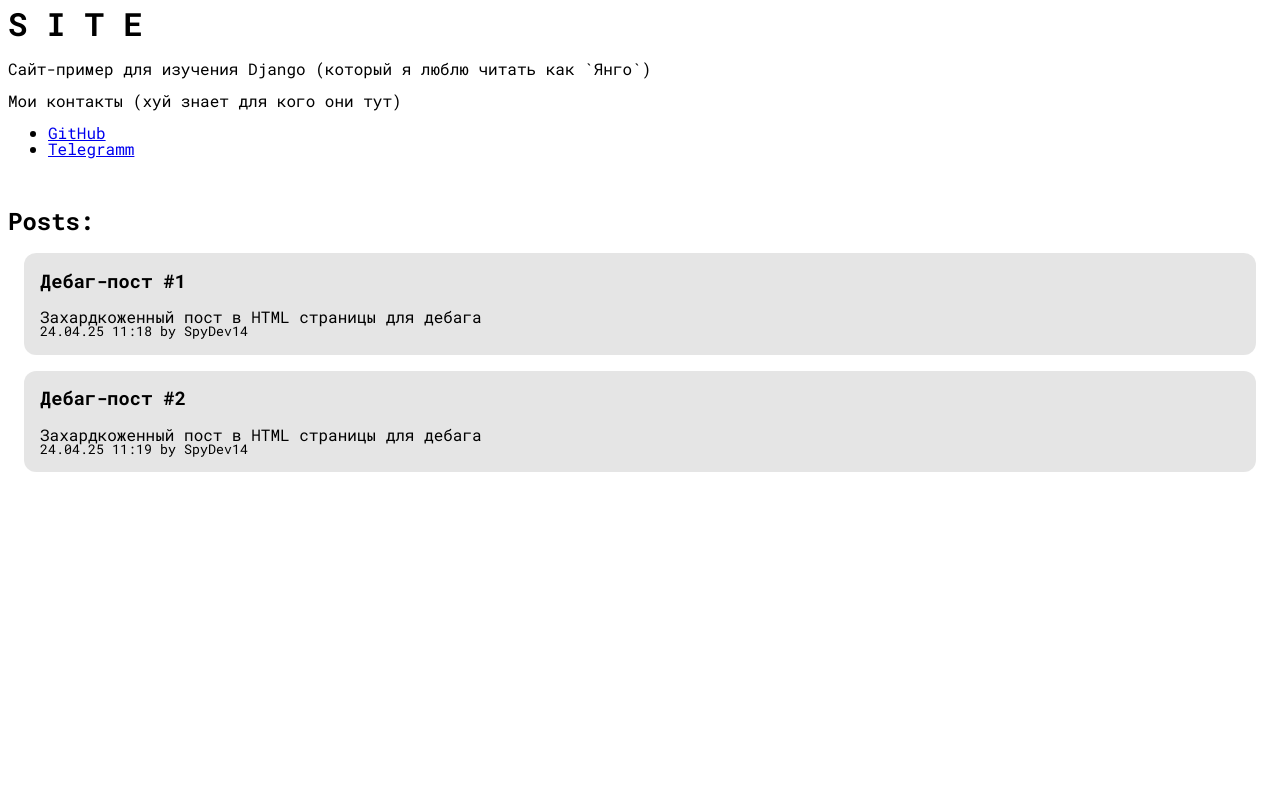
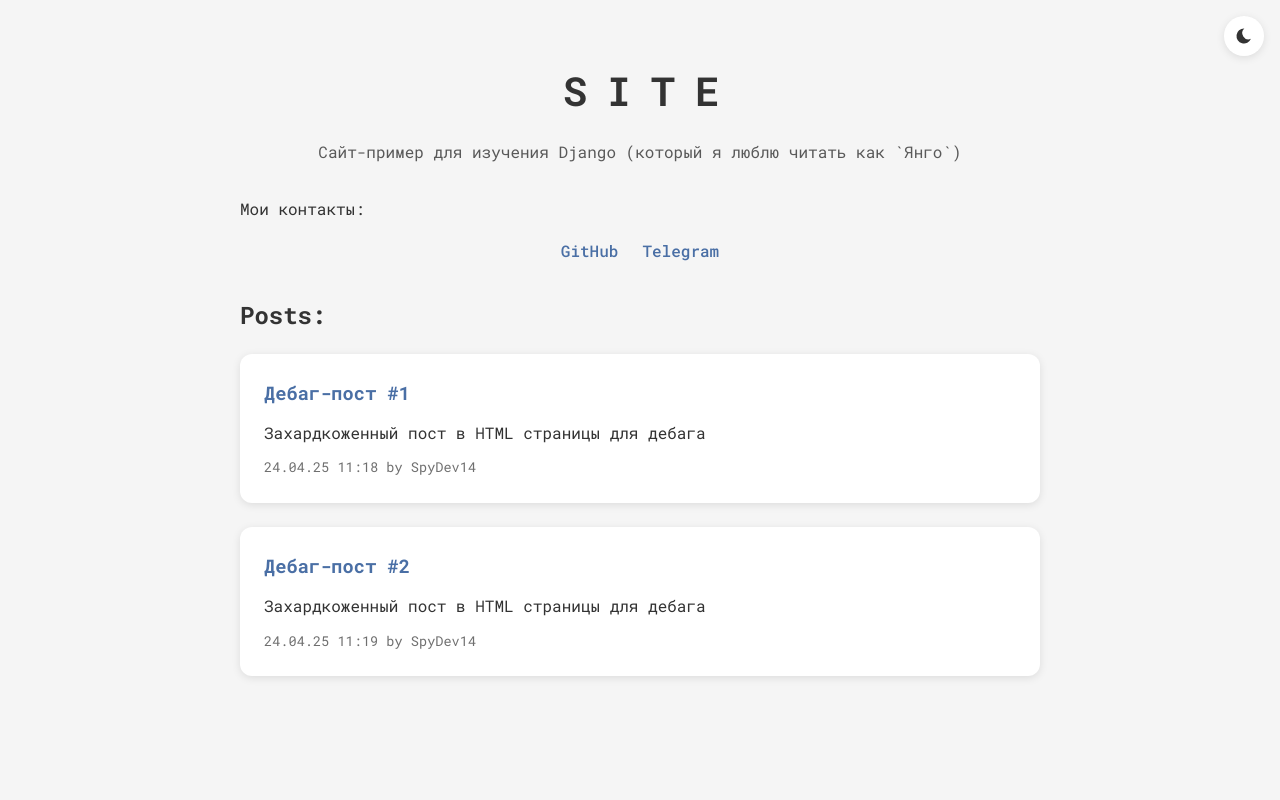
Before and after one commit to SpyDev14/SpaceForum, a Django app: page / in a window 1280 px wide. Run offline with Django 5.2, Linux system fonts and the light colour scheme.

Commit message:
AI Improve main page

```diff
--- a/blog/templates/blog/post_list.html
+++ b/blog/templates/blog/post_list.html
@@ -1,50 +1,229 @@
-<html>
+<!DOCTYPE html>
+<html lang="ru">
 <head>
-		<title>Post list</title>
-		<link href="https://fonts.googleapis.com/css2?family=Roboto+Mono:wght@400;700&display=swap" rel="stylesheet">
-	</head>
-	<body>
-		<h1>S I T E</h1>
-		<p>Сайт-пример для изучения Django (который я люблю читать как `Янго`)</p>
-		<p>Мои контакты (хуй знает для кого они тут)</p>
-		<ul>
-			<li><a href="https://github.com/SpyDev14">GitHub</a></li>
-			<li><a href="https://t.me/bViewVariables">Telegramm</a></li>
-		</ul>
-		<br>
-		<h2>Posts:</h2>
-		<div id="post-container" style="display: flex; flex-direction: column; gap: 1rem; padding-inline: 1rem;">
-			<div id="post-title" class="post-container">
-				<h3>Дебаг-пост #1</h3>
-				<div id="post-content">Захардкоженный пост в HTML страницы для дебага</div>
-				<small>24.04.25 11:18 by SpyDev14</small>
-			</div>
-			<div id="post-title2" class="post-container">
-				<h3>Дебаг-пост #2</h3>
-				<div id="post-content2">Захардкоженный пост в HTML страницы для дебага</div>
-				<small>24.04.25 11:19 by SpyDev14</small>
-			</div>
-		</div>
-	</body>
+    <meta charset="UTF-8">
+    <meta name="viewport" content="width=device-width, initial-scale=1.0">
+    <title>Post List</title>
+    <link href="https://fonts.googleapis.com/css2?family=Roboto+Mono:wght@400;500;700&display=swap" rel="stylesheet">
     <style>
+        :root {
+            --bg-color: #f5f5f5;
+            --card-bg: #ffffff;
+            --text-color: #333;
+            --accent-color: #4a6fa5;
+            --shadow: 0 2px 8px rgba(0, 0, 0, 0.1);
+            --border-radius: 12px;
+        }
+
+        @media (prefers-color-scheme: dark) {
+            :root {
+                --bg-color: #1a1a1a;
+                --card-bg: #2d2d2d;
+                --text-color: #e0e0e0;
+                --accent-color: #6c9ce8;
+                --shadow: 0 2px 8px rgba(0, 0, 0, 0.3);
+            }
+        }
+
+        [data-theme="dark"] {
+            --bg-color: #1a1a1a;
+            --card-bg: #2d2d2d;
+            --text-color: #e0e0e0;
+            --accent-color: #6c9ce8;
+            --shadow: 0 2px 8px rgba(0, 0, 0, 0.3);
+        }
+
+        [data-theme="light"] {
+            --bg-color: #f5f5f5;
+            --card-bg: #ffffff;
+            --text-color: #333;
+            --accent-color: #4a6fa5;
+            --shadow: 0 2px 8px rgba(0, 0, 0, 0.1);
+        }
+
         body {
-			font-family: 'Roboto Mono', system-ui;
-			line-height: 1;
+            font-family: 'Roboto Mono', monospace;
+            line-height: 1.6;
+            background-color: var(--bg-color);
+            color: var(--text-color);
+            max-width: 800px;
+            margin: 0 auto;
+            padding: 2rem;
+            transition: background-color 0.3s, color 0.3s;
+        }
+
+        header {
+            text-align: center;
+            margin-bottom: 2rem;
         }
 
         h1 {
-			font-weight: 800;
+            font-weight: 700;
+            font-size: 2.5rem;
+            margin-bottom: 0.5rem;
+            letter-spacing: -0.05em;
         }
 
         h2 {
-			font-weight: 800;
+            font-weight: 600;
+            margin-top: 2rem;
+        }
+
+        .subtitle {
+            color: var(--text-color);
+            opacity: 0.8;
+            margin-bottom: 1.5rem;
+        }
+
+        .contacts {
+            margin: 1.5rem 0;
+        }
+
+        .contacts ul {
+            list-style: none;
+            padding: 0;
+            display: flex;
+            justify-content: center;
+            gap: 1.5rem;
+        }
+
+        .contacts a {
+            color: var(--accent-color);
+            text-decoration: none;
+            font-weight: 500;
+            transition: opacity 0.2s;
+        }
+
+        .contacts a:hover {
+            opacity: 0.8;
+            text-decoration: underline;
         }
 
         .post-container {
-			background-color: rgba(0, 0, 0, 0.1);
-			border-radius: 12px;
-			padding: 1rem;
-			padding-top: 0rem;
+            display: flex;
+            flex-direction: column;
+            gap: 1.5rem;
+        }
+
+        .post {
+            background: var(--card-bg);
+            border-radius: var(--border-radius);
+            padding: 1.5rem;
+            box-shadow: var(--shadow);
+            transition: transform 0.2s, box-shadow 0.2s;
+        }
+
+        .post:hover {
+            transform: translateY(-2px);
+            box-shadow: 0 4px 12px rgba(0, 0, 0, 0.15);
+        }
+
+        .post h3 {
+            margin-top: 0;
+            margin-bottom: 0.75rem;
+            color: var(--accent-color);
+        }
+
+        .post-content {
+            margin-bottom: 0.75rem;
+        }
+
+        .post-meta {
+            font-size: 0.85rem;
+            opacity: 0.7;
+        }
+
+        .theme-switcher {
+            position: fixed;
+            top: 1rem;
+            right: 1rem;
+            background: var(--card-bg);
+            border: none;
+            border-radius: 50%;
+            width: 40px;
+            height: 40px;
+            display: flex;
+            align-items: center;
+            justify-content: center;
+            cursor: pointer;
+            box-shadow: var(--shadow);
+            transition: transform 0.2s;
+        }
+
+        .theme-switcher:hover {
+            transform: scale(1.1);
+        }
+
+        .theme-switcher svg {
+            width: 20px;
+            height: 20px;
+            fill: var(--text-color);
         }
     </style>
+</head>
+<body>
+    <button class="theme-switcher" aria-label="Переключить тему">
+        <svg xmlns="http://www.w3.org/2000/svg" viewBox="0 0 24 24">
+            <path d="M12 3c.132 0 .263 0 .393 0a7.5 7.5 0 0 0 7.92 12.446a9 9 0 1 1-8.313-12.454z"/>
+        </svg>
+    </button>
+
+    <header>
+        <h1>S I T E</h1>
+        <p class="subtitle">Сайт-пример для изучения Django (который я люблю читать как `Янго`)</p>
+    </header>
+
+    <section class="contacts">
+        <p>Мои контакты:</p>
+        <ul>
+            <li><a href="https://github.com/SpyDev14" target="_blank" rel="noopener noreferrer">GitHub</a></li>
+            <li><a href="https://t.me/bViewVariables" target="_blank" rel="noopener noreferrer">Telegram</a></li>
+        </ul>
+    </section>
+
+    <main>
+        <h2>Posts:</h2>
+        <div class="post-container">
+            <article class="post">
+                <h3>Дебаг-пост #1</h3>
+                <div class="post-content">Захардкоженный пост в HTML страницы для дебага</div>
+                <div class="post-meta">24.04.25 11:18 by SpyDev14</div>
+            </article>
+
+            <article class="post">
+                <h3>Дебаг-пост #2</h3>
+                <div class="post-content">Захардкоженный пост в HTML страницы для дебага</div>
+                <div class="post-meta">24.04.25 11:19 by SpyDev14</div>
+            </article>
+        </div>
+    </main>
+
+    <script>
+        // Проверка системных настроек темы
+        const prefersDarkScheme = window.matchMedia('(prefers-color-scheme: dark)');
+
+        // Проверка сохранённой темы в localStorage
+        const currentTheme = localStorage.getItem('theme');
+
+        // Установка темы при загрузке
+        if (currentTheme === 'dark' || (!currentTheme && prefersDarkScheme.matches)) {
+            document.documentElement.setAttribute('data-theme', 'dark');
+        } else {
+            document.documentElement.setAttribute('data-theme', 'light');
+        }
+
+        // Переключение темы
+        const themeSwitcher = document.querySelector('.theme-switcher');
+
+        themeSwitcher.addEventListener('click', () => {
+            const currentTheme = document.documentElement.getAttribute('data-theme');
+            const newTheme = currentTheme === 'dark' ? 'light' : 'dark';
+
+            document.documentElement.setAttribute('data-theme', newTheme);
+            localStorage.setItem('theme', newTheme);
+        });
+
+        console.log('Сайт загружен');
+    </script>
+</body>
 </html>
```
Lines whose indentation alone changed are shown as unchanged.
